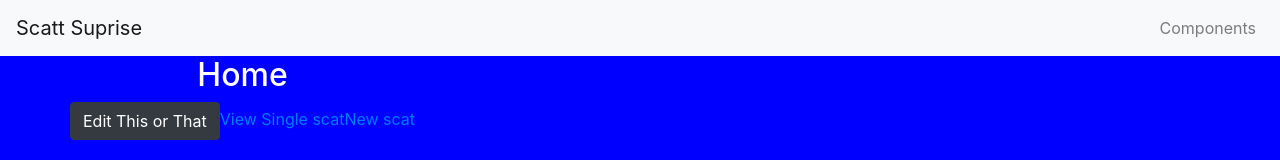
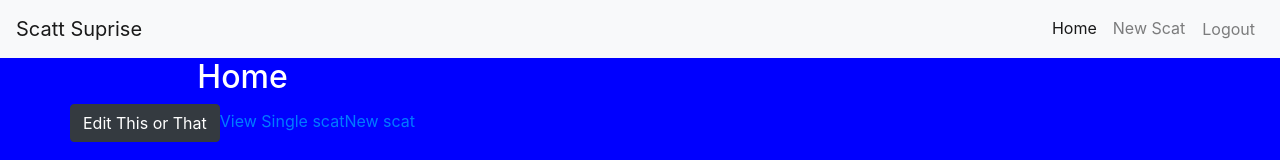
Before and after one commit to delindell/scatt-suprise, a React (Create React App) app: page /home in a window 1280 px wide. Shown: the top 160 px of the page. Built offline with nearby package versions, Linux system fonts and the light colour scheme; no server answers; sample sign-in values are in the browser's storage.

Commit message:
nav done

```diff
--- a/src/components/shared/MyNavBar/MyNavBar.js
+++ b/src/components/shared/MyNavBar/MyNavBar.js
@@ -1,4 +1,5 @@
 import React from 'react';
+import { NavLink as RRNavLink } from 'react-router-dom';
 import firebase from 'firebase/app';
 import 'firebase/auth';
 import {
@@ -46,7 +47,13 @@ class MyNavBar extends React.Component {
         return (
           <Nav className="ml-auto" navbar>
           <NavItem>
-            <NavLink href="/components/">Components</NavLink>
+            <NavLink tag={RRNavLink} to='/home'>Home</NavLink>
+          </NavItem>
+          <NavItem>
+            <NavLink tag={RRNavLink} to='/new'>New Scat</NavLink>
+          </NavItem>
+          <NavItem>
+            <NavLink className="btn" onClick={this.logoutEvent}>Logout</NavLink>
           </NavItem>
         </Nav>
         );
@@ -56,8 +63,6 @@ class MyNavBar extends React.Component {
 
     return (
       <div className="MyNavBar">
-              {/* <button className="btn btn-warning" onClick={this.logoutEvent}>Logout</button> */}
-
         <Navbar color="light" light expand="md">
         <NavbarBrand href="/">Scatt Suprise</NavbarBrand>
         <NavbarToggler onClick={this.toggle} />
```
